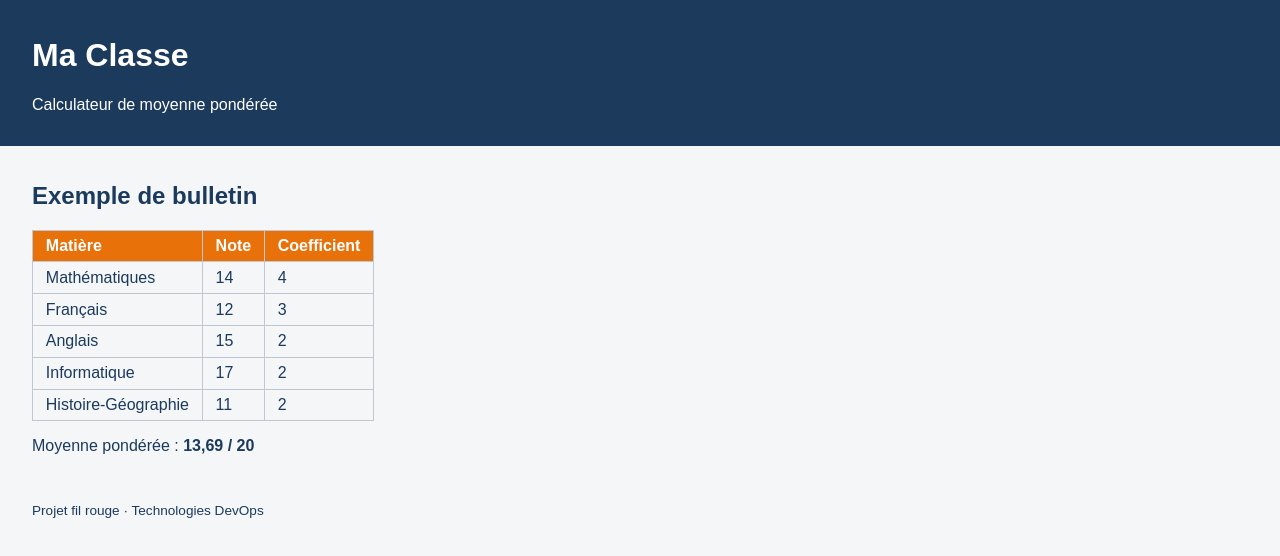
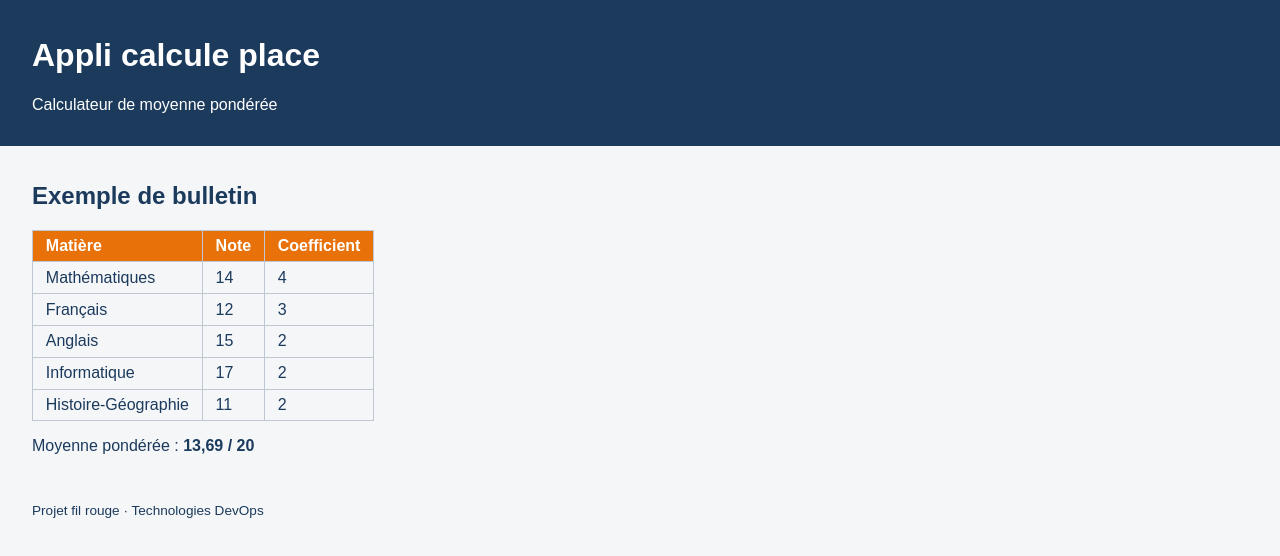
Before and after one commit to oubnfhum-lgtm/ma-classe-solo, a plain HTML site: page index.html in a window 1280 px wide. Drawn offline with Linux system fonts and the light colour scheme.

Commit message:
Modification titre entete par dev2

```diff
--- a/index.html
+++ b/index.html
@@ -8,7 +8,7 @@
 </head>
 <body>
   <header>
-    <h1>Ma Classe</h1>
+    <h1>Appli calcule place </h1>
     <p>Calculateur de moyenne pondérée</p>
   </header>
   <main>
```
